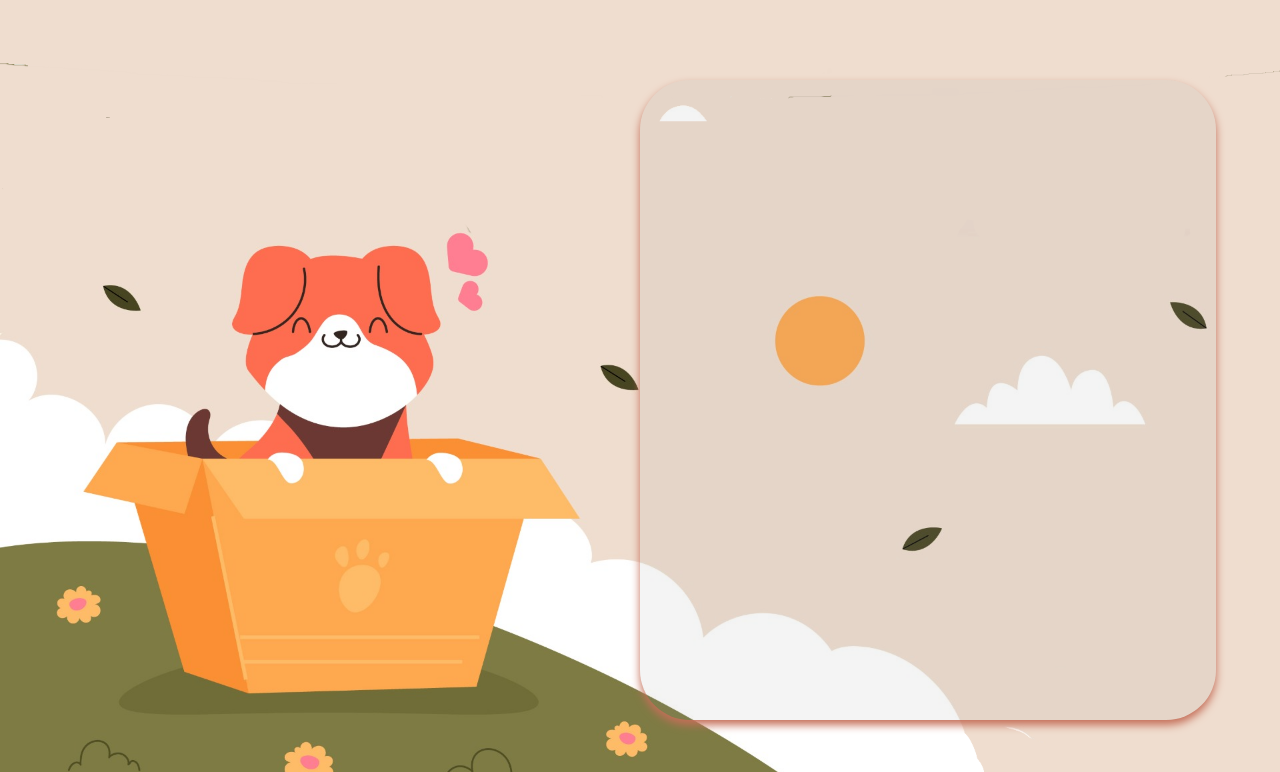
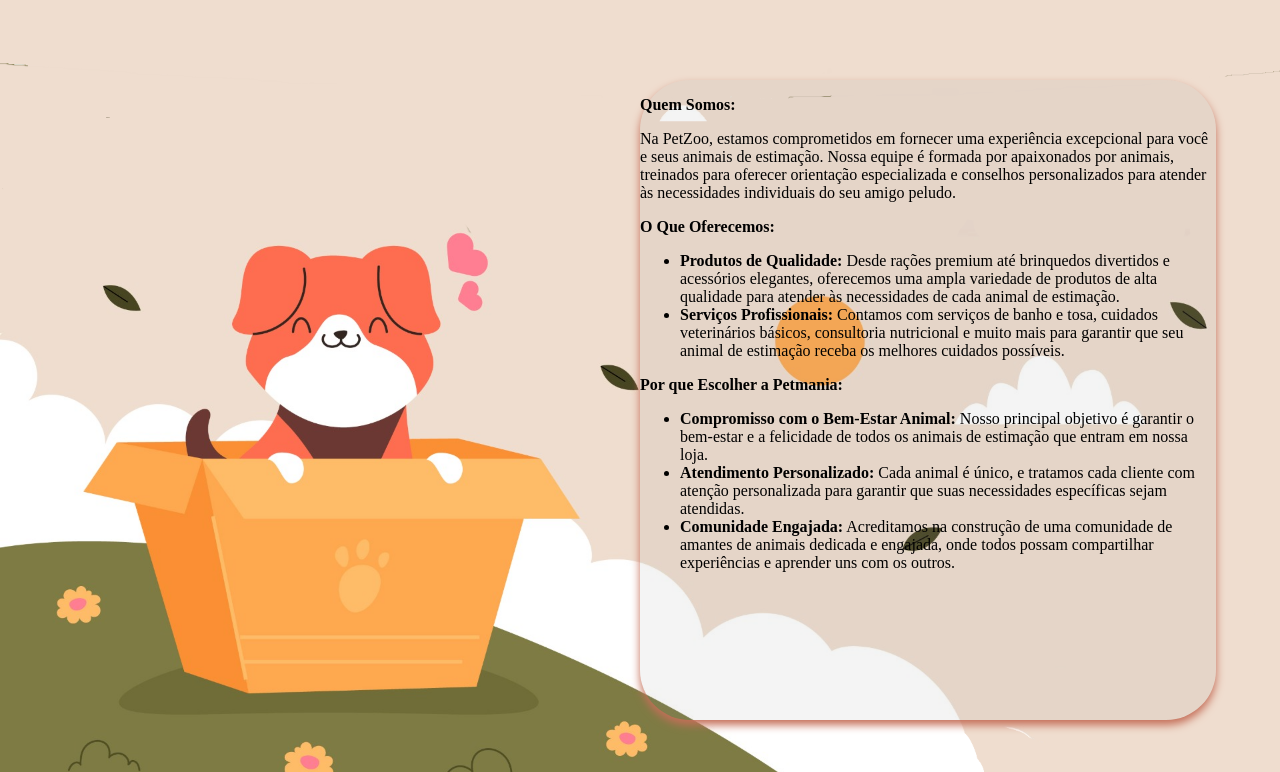
Before and after one commit to BrendaSilveira04/Ladding-Page, a plain HTML site: page index.html in a window 1280 px wide. Shown: the part 800-1572 px from the top of the page. Drawn offline with Linux system fonts and the light colour scheme.

Commit message:
att text

```diff
--- a/index.html
+++ b/index.html
@@ -58,7 +58,22 @@
 
                 <div class="central_sobre">
                     <div class="quadrado_sobre">
+                        <p><strong>Quem Somos:</strong></p>
+                        <p>Na PetZoo, estamos comprometidos em fornecer uma experiência excepcional para você e seus animais de estimação. Nossa equipe é formada por apaixonados por animais, treinados para oferecer orientação especializada e conselhos personalizados para atender às necessidades individuais do seu amigo peludo.</p>
 
+                        <p><strong>O Que Oferecemos:</strong></p>
+
+                        <ul class="PetZoo-list">
+                            <li class="petmania-list"><strong>Produtos de Qualidade:</strong> Desde rações premium até brinquedos divertidos e acessórios elegantes, oferecemos uma ampla variedade de produtos de alta qualidade para atender às necessidades de cada animal de estimação.</li>
+                            <li class="petmania-list"><strong>Serviços Profissionais:</strong> Contamos com serviços de banho e tosa, cuidados veterinários básicos, consultoria nutricional e muito mais para garantir que seu animal de estimação receba os melhores cuidados possíveis.</li>
+                        </ul>
+
+                        <p><strong>Por que Escolher a Petmania:</strong></p>
+                        <ul class="PetZoo-list">
+                            <li class="petmania-list-item"><strong>Compromisso com o Bem-Estar Animal:</strong> Nosso principal objetivo é garantir o bem-estar e a felicidade de todos os animais de estimação que entram em nossa loja.</li>
+                            <li class="petmania-list-item"><strong>Atendimento Personalizado:</strong> Cada animal é único, e tratamos cada cliente com atenção personalizada para garantir que suas necessidades específicas sejam atendidas.</li>
+                            <li class="petmania-list-item"><strong>Comunidade Engajada:</strong> Acreditamos na construção de uma comunidade de amantes de animais dedicada e engajada, onde todos possam compartilhar experiências e aprender uns com os outros.</li>
+                        </ul>
                     </div>
                 </div>
             </div>
```
